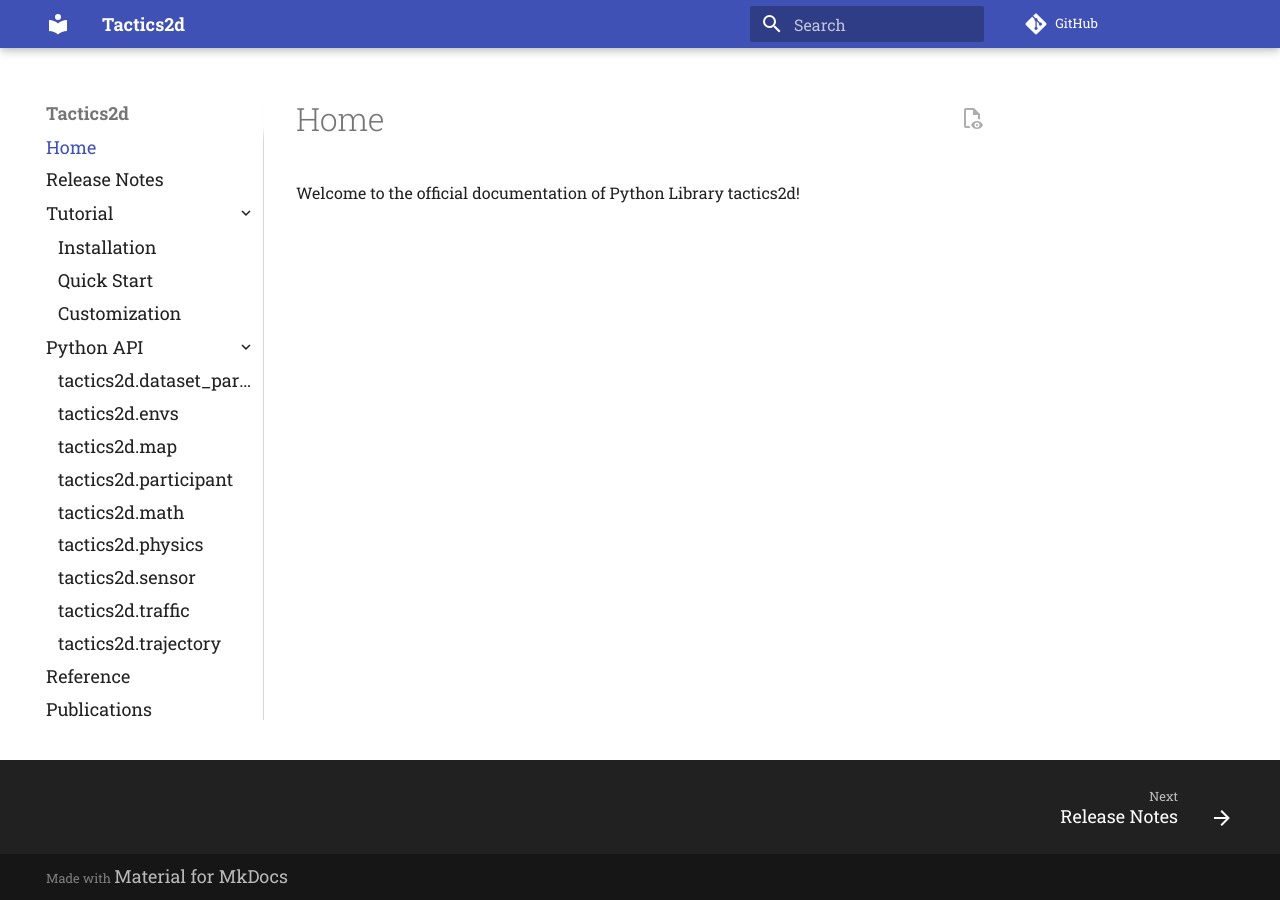
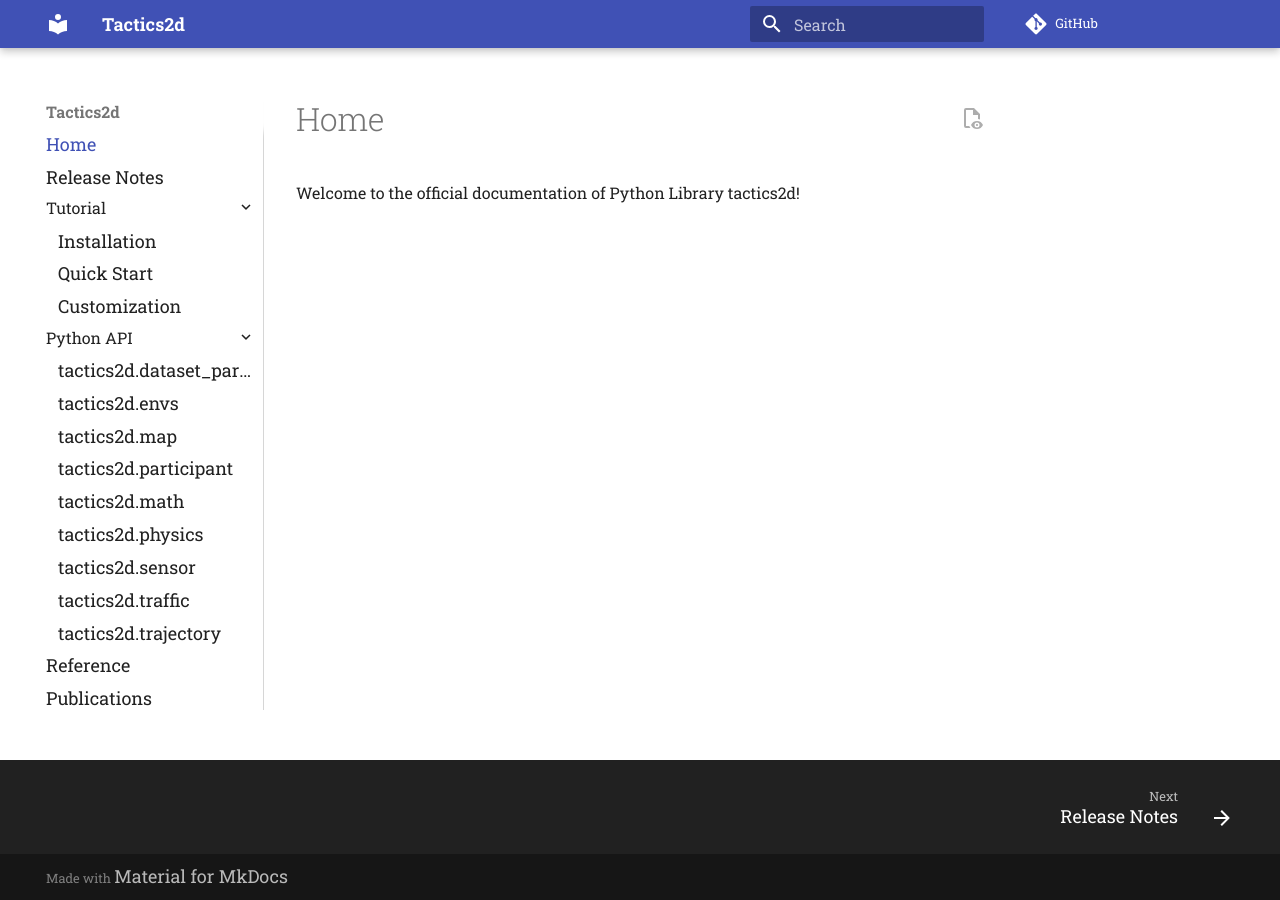
Before and after one commit to WoodOxen/tactics2d, an MkDocs documentation site: the page built from docs/index.md, in a window 1280 px wide. Built offline with MkDocs 1.6.1 and Material for MkDocs 9.7.7, drawn with Linux system fonts in a browser that asks for light colours; comment, search, counter and statistics services are not loaded.

Commit message:
💄 adjust style

```diff
--- a/docs/css/extra_for_material.css
+++ b/docs/css/extra_for_material.css
@@ -1,6 +1,6 @@
 /******************** Left side bar ***************************/
 nav.md-nav--primary {
-	font-size: 18px;
+	font-size: 16px;
 	text-align: left;
 	border-right-style: solid;
 	border-right-width: 1px;
@@ -25,7 +25,7 @@
 }
 
 td {
-	font-size: 16px;
+	font-size: 18px;
 	line-height: 1.2;
 }
 
@@ -38,7 +38,6 @@
 
 /******************* H1 Doc Heading ***************************/
 h1.doc-heading {
-	font-family: "Roboto Slab", sans-serif;
 	font-size: 36px;
 	line-height: 1.2;
 	text-align: left;
@@ -48,7 +47,6 @@
 
 /******************* H2 Doc Heading ***************************/
 h2.doc-heading {
-	font-family: "Roboto Slab", sans-serif;
 	margin-top: 3px;
 	font-size: 32px;
 	line-height: 1.2;
@@ -59,7 +57,6 @@
 
 /******************* H3 Doc Heading ***************************/
 h3.doc-heading {
-	font-family: "Roboto Slab", serif;
 	font-size: 28px;
 	line-height: 1.6;
 	text-align: left;
```
